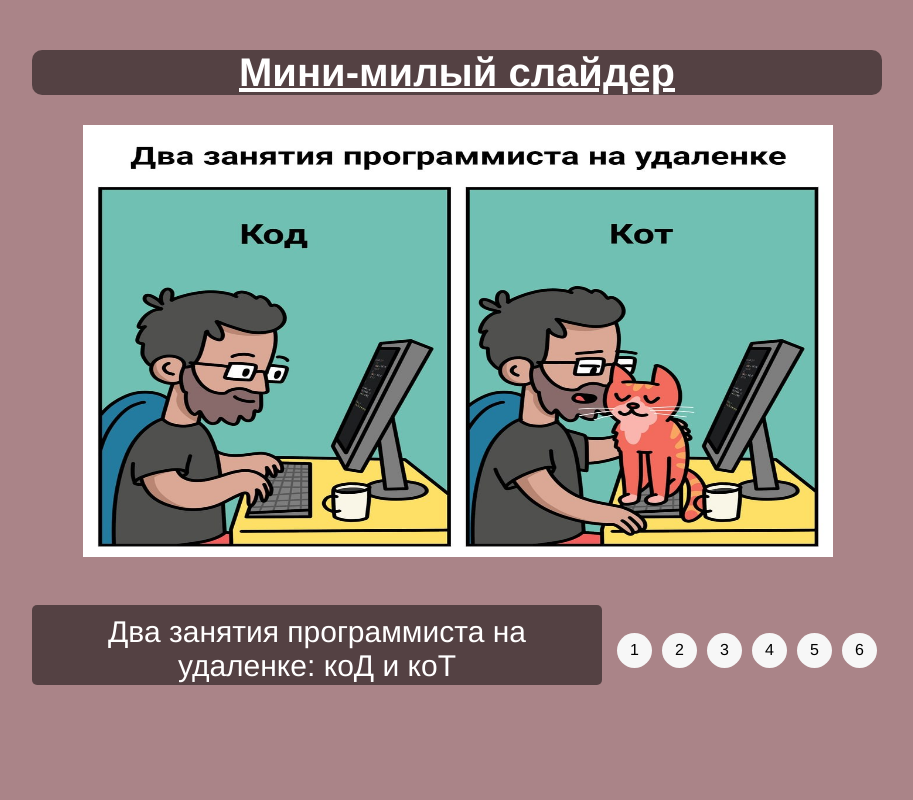
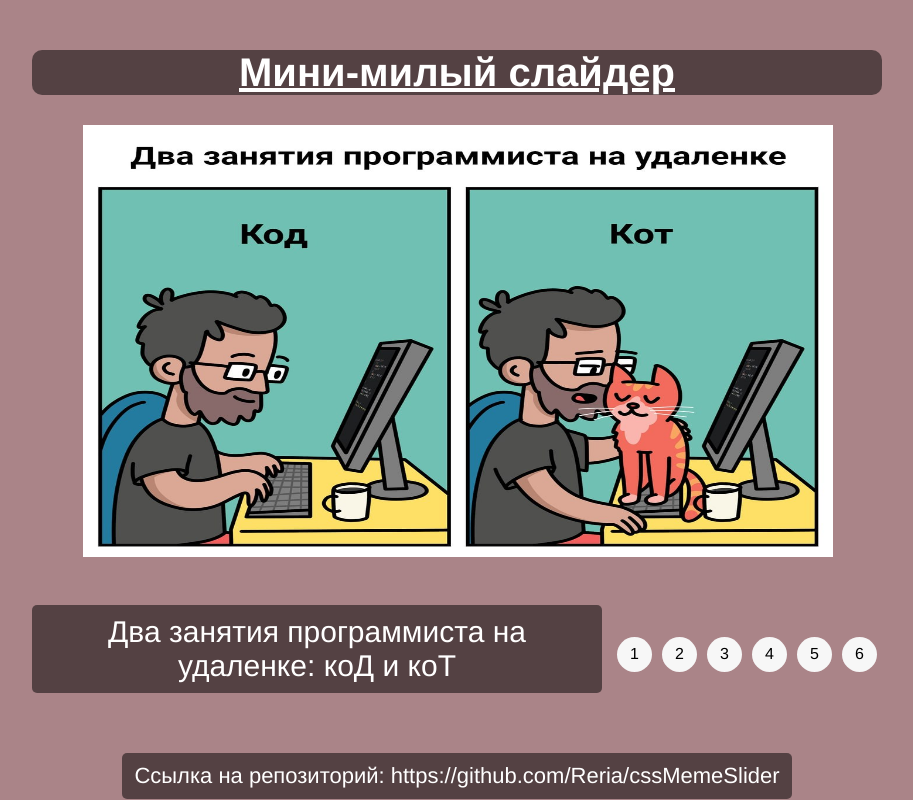
Before and after one commit to Reria/cssMemeSlider, a plain HTML site: page cssMemeSlider/index.html in a window 1280 px wide. Shown: the whole page, without its empty margins (183-1096 px from the left). Drawn offline with Linux system fonts and the light colour scheme.

Commit message:
feat: add link for repository Пн, сен 16, 2024 20:55:40

```diff
--- a/cssMemeSlider/index.html
+++ b/cssMemeSlider/index.html
@@ -67,6 +67,10 @@
         </div>
 
       </div>
+
+      <div class="repository-href">
+        <p>Ссылка на репозиторий:  <a href="https://github.com/Reria/cssMemeSlider"> https://github.com/Reria/cssMemeSlider </a> </p>
+      </div>
     </div>
   </body>
 </html>
--- a/cssMemeSlider/styles.css
+++ b/cssMemeSlider/styles.css
@@ -31,6 +31,7 @@ h1 {
   max-height: 80%;
   margin: 20px auto 0px;
   overflow: hidden;;
+
 }
 
 
@@ -109,7 +110,7 @@ padding: 0 auto;
   display: flex;
   justify-content: space-between;
   align-items: center;
-  margin: 0 auto;
+  margin: 0 auto 60px;
 }
 
 .memcaption-container {
@@ -125,7 +126,6 @@ padding: 0 auto;
   font-size: 30px;
   border-radius: 5px;
   margin-right: 10px;
-  height: 80px;
 }
 
 #slide1:checked~.memslider-footer .memcaption-container .caption:nth-child(1),
@@ -168,6 +168,35 @@ padding: 0 auto;
   background-color: #333;
 }
 
+.repository-href {
+  display: flex;
+  justify-content: center;
+}
+
+.repository-href p {
+  display: block;
+  text-align: center;
+  color: #fff;
+  background-color: rgba(0, 0, 0, 0.5);
+  font-size: 22px;
+  padding: 10px 12px;
+  border-radius: 5px;
+}
+
+a {
+  color: #fff;
+  text-decoration: none;
+}
+
+a:hover,
+a:active {
+  color: #fff;
+  background-color: #aa8488;
+  cursor: pointer;
+  border: solid rgba(0, 0, 0, 0.5);
+  border-radius: 5px;
+}
+
 @media screen and (max-width: 768px) {
   .slider-footer {
     flex-direction: column;
```
